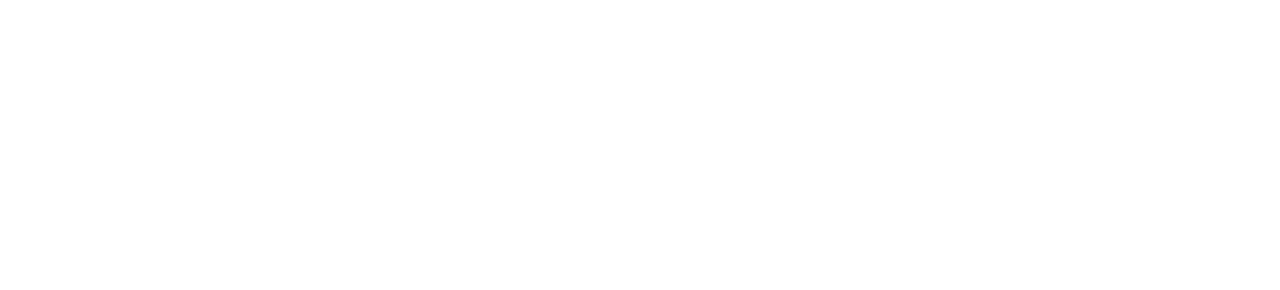
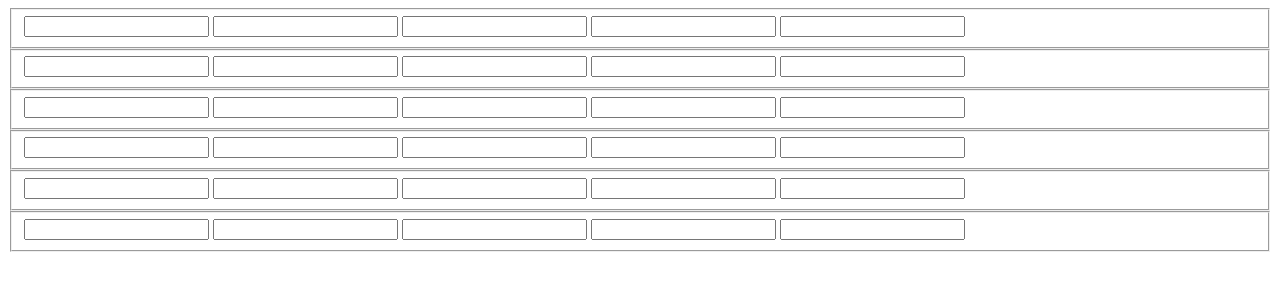
Before and after one commit to mzalazar1/wordle, a plain HTML site: page index.html in a window 1280 px wide. Drawn offline with Linux system fonts and the light colour scheme.

Commit message:
fieldset

```diff
--- a/index.html
+++ b/index.html
@@ -5,8 +5,56 @@
     <meta http-equiv="X-UA-Compatible" content="IE=edge">
     <meta name="viewport" content="width=device-width, initial-scale=1.0">
     <title>Wordle</title>
+
+    <script src="app.js"></script>
 </head>
 <body>
+    <fieldset>
+        <input type="text">
+        <input type="text">
+        <input type="text">
+        <input type="text">
+        <input type="text">
+    </fieldset>
 
+    <fieldset>
+        <input type="text">
+        <input type="text">
+        <input type="text">
+        <input type="text">
+        <input type="text">
+    </fieldset>
+
+    <fieldset>
+        <input type="text">
+        <input type="text">
+        <input type="text">
+        <input type="text">
+        <input type="text">
+    </fieldset>
+
+    <fieldset>
+        <input type="text">
+        <input type="text">
+        <input type="text">
+        <input type="text">
+        <input type="text">
+    </fieldset>
+
+    <fieldset>
+        <input type="text">
+        <input type="text">
+        <input type="text">
+        <input type="text">
+        <input type="text">
+    </fieldset>
+
+    <fieldset>
+        <input type="text">
+        <input type="text">
+        <input type="text">
+        <input type="text">
+        <input type="text">
+    </fieldset>
 </body>
 </html>
```
Also changed, not shown: app.css (added), app.js (added).
